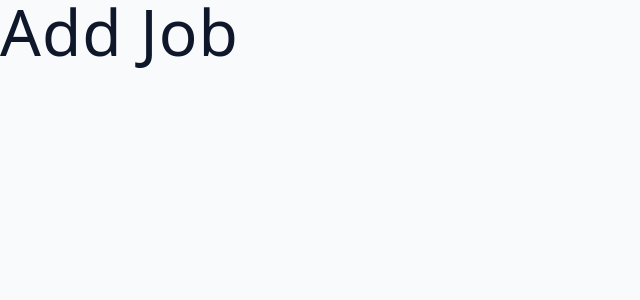
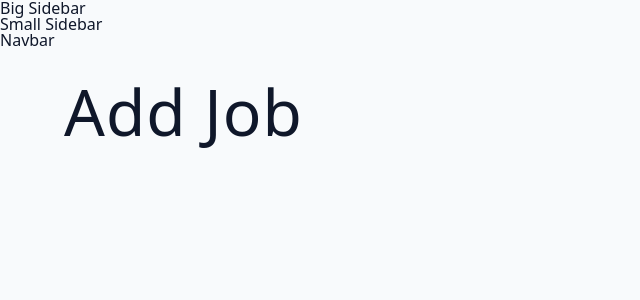
Before and after one commit to mdcodelab/WorkWaveHub-jobs-platform-mern-v2, a React (Vite) app in the folder client/: page /dashboard in a window 1280 px wide. Shown: the top 300 px of the page, without its empty margins (0-640 px from the left). Built offline with nearby package versions, Linux system fonts and the light colour scheme.

Commit message:
dashboard context

```diff
--- a/client/src/App.jsx
+++ b/client/src/App.jsx
@@ -21,7 +21,7 @@ const router = createBrowserRouter([
           { path: "stats", element: <Stats></Stats> },
           { path: "all-jobs", element: <AllJobs></AllJobs> },
           { path: "profile", element: <Profile></Profile> },
-          { path: "admin", element: <Admin></Admin> },
+          { path: "admin", element: <Admin></Admin>}
         ],
       },
     ],
--- /dev/null
+++ b/client/src/components/BigSidebar.jsx
@@ -0,0 +1,11 @@
+import React from 'react';
+
+function BigSidebar() {
+  return (
+    <div>
+      Big Sidebar
+    </div>
+  );
+}
+
+export default BigSidebar;
--- /dev/null
+++ b/client/src/components/Navbar.jsx
@@ -0,0 +1,11 @@
+import React from 'react';
+
+function Navbar() {
+  return (
+    <div>
+      Navbar
+    </div>
+  );
+}
+
+export default Navbar;
--- /dev/null
+++ b/client/src/components/SmallSidebar.jsx
@@ -0,0 +1,10 @@
+import React from 'react';
+
+function SmallSidebar() {
+  return (
+    <div>
+      Small Sidebar    </div>
+  );
+}
+
+export default SmallSidebar;
--- a/client/src/pages/DashboardLayout.jsx
+++ b/client/src/pages/DashboardLayout.jsx
@@ -1,12 +1,71 @@
 import React from 'react';
 import {Outlet} from "react-router-dom";
+import SmallSidebar from '../components/SmallSidebar';
+import BigSidebar from '../components/BigSidebar';
+import Navbar from '../components/Navbar';
+import styled from "styled-components";
+import {createContext, useContext} from "react";
 
 function DashboardLayout() {
+
+  const DashboardContext=createContext();
+
+  const user={name: "john"};
+
+  const[isSidebar, setIsSidebar]=React.useState(false);
+  const[darkTheme, setDarkTheme]=React.useState(false);
+
+  function toggleDarkTheme() {
+    console.log("dark theme");
+  }
+
+  function toggleSidebar() {
+    setIsSidebar(!isSidebar);
+  }
+
+  async function logoutUser () {
+    console.log("logout user")
+  }
+
+
   return (
-    <div>
-      <Outlet></Outlet>
-    </div>
+    <DashboardContext.Provider value={{
+      user, isSidebar, setIsSidebar, darkTheme, setDarkTheme, toggleDarkTheme
+    }}>
+    <Wrapper className="dashboard">
+      <BigSidebar></BigSidebar>
+      <SmallSidebar></SmallSidebar>
+      <div>
+        <Navbar></Navbar>
+        <div className="dashboard-page">
+          <Outlet></Outlet>
+        </div>
+      </div>
+    </Wrapper>
+    </DashboardContext.Provider>
   );
 }
 
+export const useDashboardContext = () => useContext(DashboardContext);
+
+const Wrapper = styled.div`
+display: grid;
+grid-template-columns: 1fr;
+
+.dashboard-page {
+  width: 90vw;
+  margin: 0 auto;
+  padding: 2rem 0;
+}
+
+@media (min-width: 992px) {
+  .dashboard {
+    grid-template-columns: auto 1fr;
+  }
+  .dashboard {
+    width: 90%;
+  }
+}
+`;
+
 export default DashboardLayout;
--- a/client/src/pages/index.js
+++ b/client/src/pages/index.js
@@ -10,3 +10,6 @@ export { default as Profile } from "./Profile";
 export { default as Register } from "./Register";
 export { default as Stats } from "./Stats";
 export { default as Admin } from "./Admin";
+import {default as BigSidebar} from "../components/BigSidebar";
+import { default as SmallSidebar } from "../components/SmallSidebar";
+import { default as Navbar } from "../components/Navbar";
```
